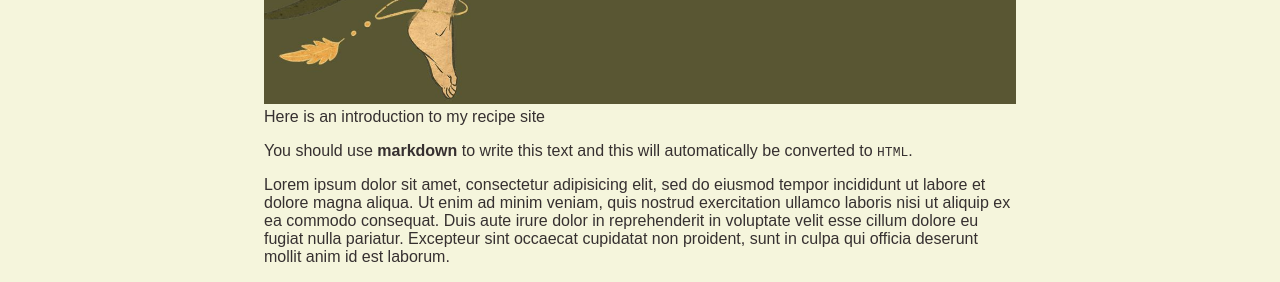
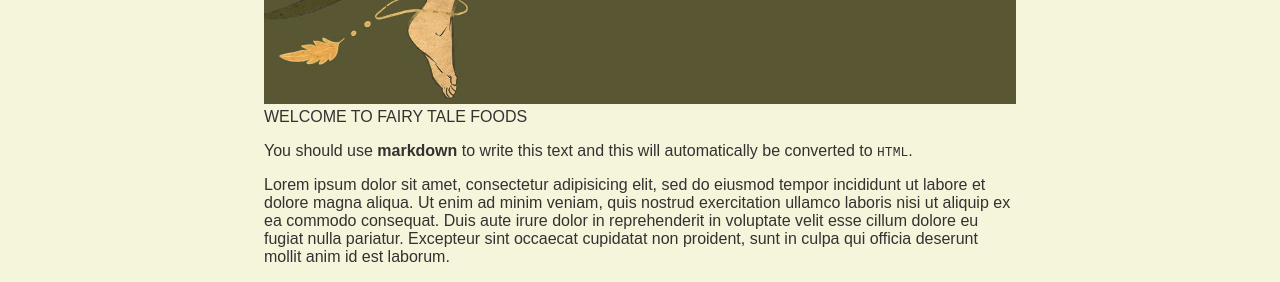
Before and after one commit to Lucyware/Fairytalefoods, a Jekyll site: the page built from home/index.md, in a window 1280 px wide. Shown: the part 986-1268 px from the top of the page. Built offline with Jekyll 4.4.1, drawn with Linux system fonts in a browser that asks for light colours.

Commit message:
Update Home Page “index”

```diff
--- a/home/index.md
+++ b/home/index.md
@@ -6,8 +6,7 @@ layout: recipeshome
 published: true
 date: 2023-01-31T14:50:16.624Z
 ---
-
-Here is an introduction to my recipe site
+WELCOME TO FAIRY TALE FOODS
 
 You should use **markdown** to write this text and this will automatically be converted to `HTML`.
 
```
